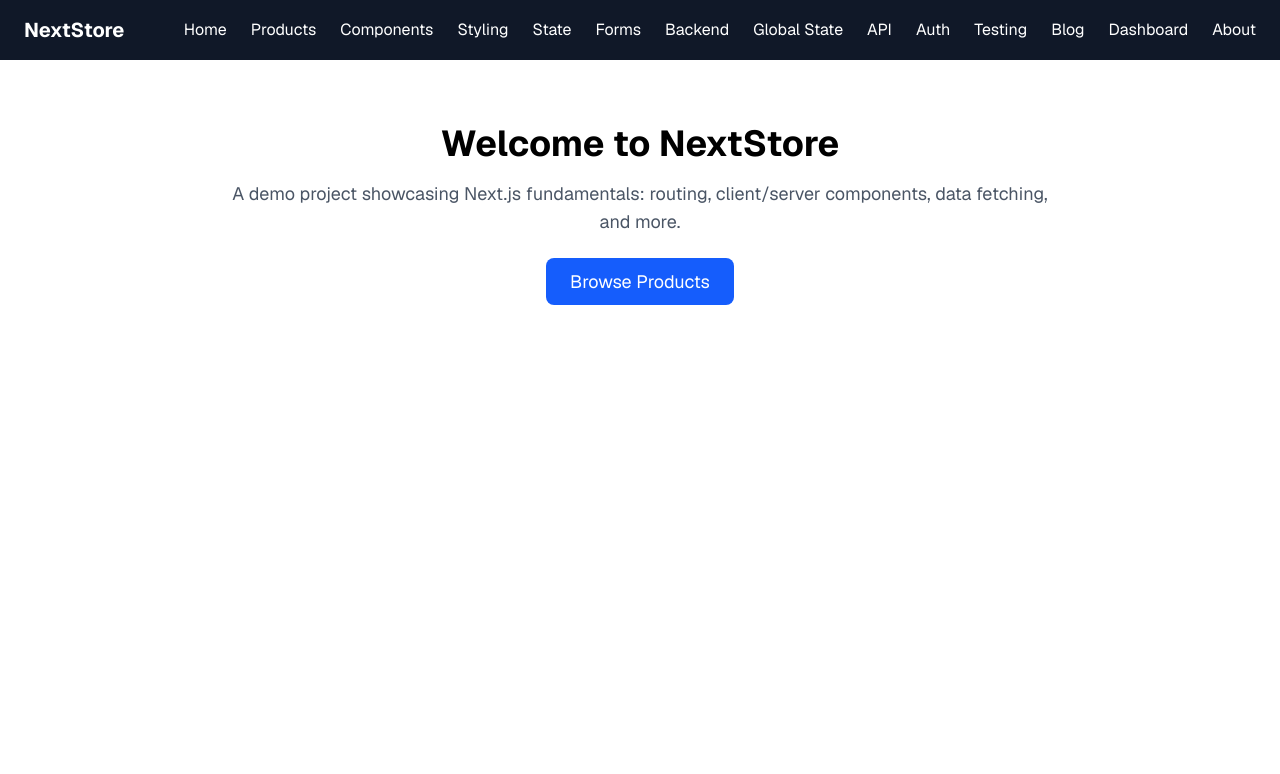
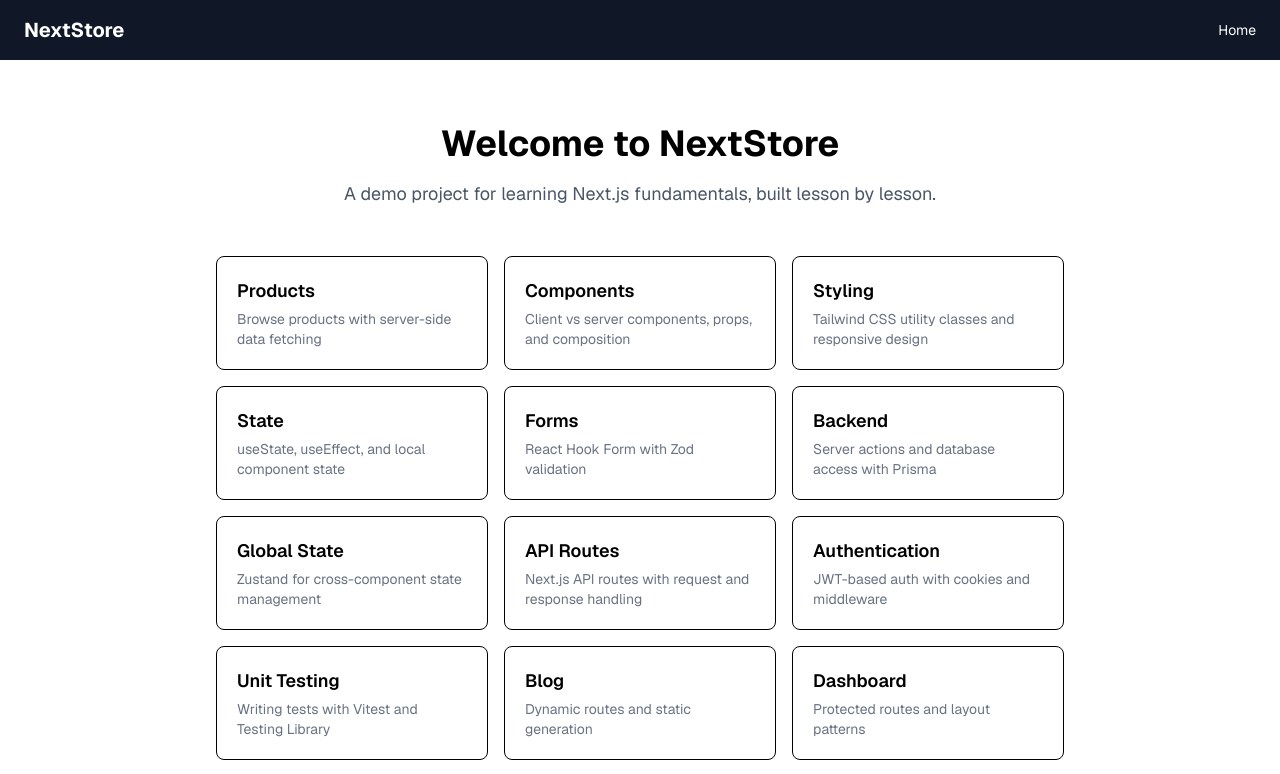
Before and after one commit to ivlie1495/learning-nextjs, a Next.js app: page / in a window 1280 px wide. Shown: the top 774 px of the page. Built offline with nearby package versions, Linux system fonts and the light colour scheme.

Commit message:
Move nav links to home page as lesson cards

```diff
--- a/app/page.tsx
+++ b/app/page.tsx
@@ -1,20 +1,43 @@
 import Link from 'next/link'
 
-// Server Component - the home page (slide 7: routing with page.tsx)
+const lessons = [
+  { href: '/products', label: 'Products', description: 'Browse products with server-side data fetching' },
+  { href: '/components-demo', label: 'Components', description: 'Client vs server components, props, and composition' },
+  { href: '/styling-demo', label: 'Styling', description: 'Tailwind CSS utility classes and responsive design' },
+  { href: '/state-demo', label: 'State', description: 'useState, useEffect, and local component state' },
+  { href: '/forms-demo', label: 'Forms', description: 'React Hook Form with Zod validation' },
+  { href: '/backend-demo', label: 'Backend', description: 'Server actions and database access with Prisma' },
+  { href: '/global-state-demo', label: 'Global State', description: 'Zustand for cross-component state management' },
+  { href: '/api-demo', label: 'API Routes', description: 'Next.js API routes with request and response handling' },
+  { href: '/auth-demo', label: 'Authentication', description: 'JWT-based auth with cookies and middleware' },
+  { href: '/unit-testing-demo', label: 'Unit Testing', description: 'Writing tests with Vitest and Testing Library' },
+  { href: '/blog', label: 'Blog', description: 'Dynamic routes and static generation' },
+  { href: '/dashboard', label: 'Dashboard', description: 'Protected routes and layout patterns' },
+  { href: '/about', label: 'About', description: 'Static page example' },
+]
+
 export default function Home() {
   return (
-    <div className="px-6 py-16 max-w-4xl mx-auto text-center">
-      <h1 className="text-4xl font-bold mb-4">Welcome to NextStore</h1>
-      <p className="text-gray-600 text-lg mb-8">
-        A demo project showcasing Next.js fundamentals: routing, client/server
-        components, data fetching, and more.
-      </p>
-      <Link
-        href="/products"
-        className="bg-blue-600 text-white px-6 py-3 rounded-lg hover:bg-blue-700 text-lg"
-      >
-        Browse Products
-      </Link>
+    <div className="px-6 py-16 max-w-4xl mx-auto">
+      <div className="text-center mb-12">
+        <h1 className="text-4xl font-bold mb-4">Welcome to NextStore</h1>
+        <p className="text-gray-600 text-lg">
+          A demo project for learning Next.js fundamentals, built lesson by lesson.
+        </p>
+      </div>
+
+      <div className="grid grid-cols-1 sm:grid-cols-2 lg:grid-cols-3 gap-4">
+        {lessons.map(({ href, label, description }) => (
+          <Link
+            key={href}
+            href={href}
+            className="border rounded-lg p-5 hover:shadow-md hover:border-blue-400 transition-all"
+          >
+            <h2 className="font-semibold text-lg mb-1">{label}</h2>
+            <p className="text-sm text-gray-500">{description}</p>
+          </Link>
+        ))}
+      </div>
     </div>
   )
 }
--- a/components/NavBar.tsx
+++ b/components/NavBar.tsx
@@ -8,50 +8,9 @@ export default function NavBar() {
       <Link href="/" className="text-xl font-bold">
         NextStore
       </Link>
-      <div className="flex gap-6">
-        <Link href="/" className="hover:text-gray-300">
-          Home
-        </Link>
-        <Link href="/products" className="hover:text-gray-300">
-          Products
-        </Link>
-        <Link href="/components-demo" className="hover:text-gray-300">
-          Components
-        </Link>
-        <Link href="/styling-demo" className="hover:text-gray-300">
-          Styling
-        </Link>
-        <Link href="/state-demo" className="hover:text-gray-300">
-          State
-        </Link>
-        <Link href="/forms-demo" className="hover:text-gray-300">
-          Forms
-        </Link>
-        <Link href="/backend-demo" className="hover:text-gray-300">
-          Backend
-        </Link>
-        <Link href="/global-state-demo" className="hover:text-gray-300">
-          Global State
-        </Link>
-        <Link href="/api-demo" className="hover:text-gray-300">
-          API
-        </Link>
-        <Link href="/auth-demo" className="hover:text-gray-300">
-          Auth
-        </Link>
-        <Link href="/unit-testing-demo" className="hover:text-gray-300">
-          Testing
-        </Link>
-        <Link href="/blog" className="hover:text-gray-300">
-          Blog
-        </Link>
-        <Link href="/dashboard" className="hover:text-gray-300">
-          Dashboard
-        </Link>
-        <Link href="/about" className="hover:text-gray-300">
-          About
-        </Link>
-      </div>
+      <Link href="/" className="hover:text-gray-300 text-sm">
+        Home
+      </Link>
     </nav>
   )
 }
```
